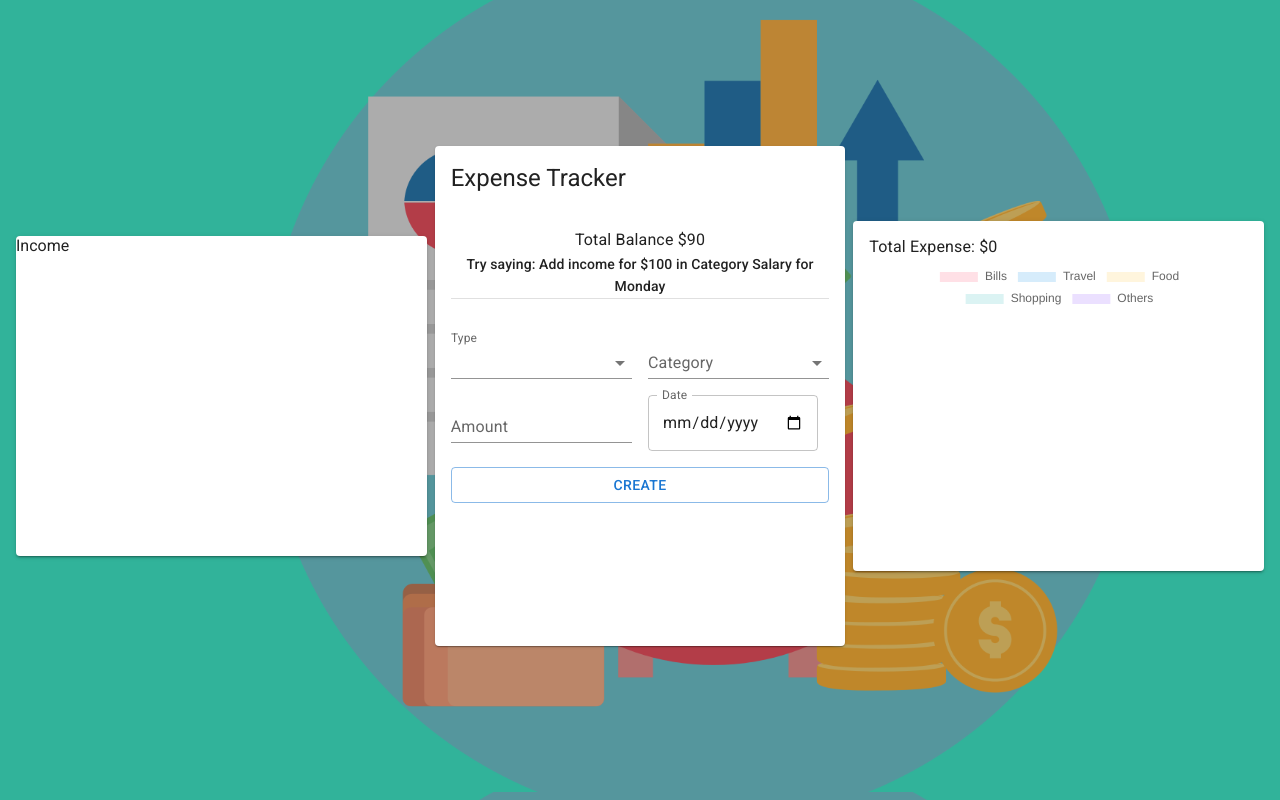
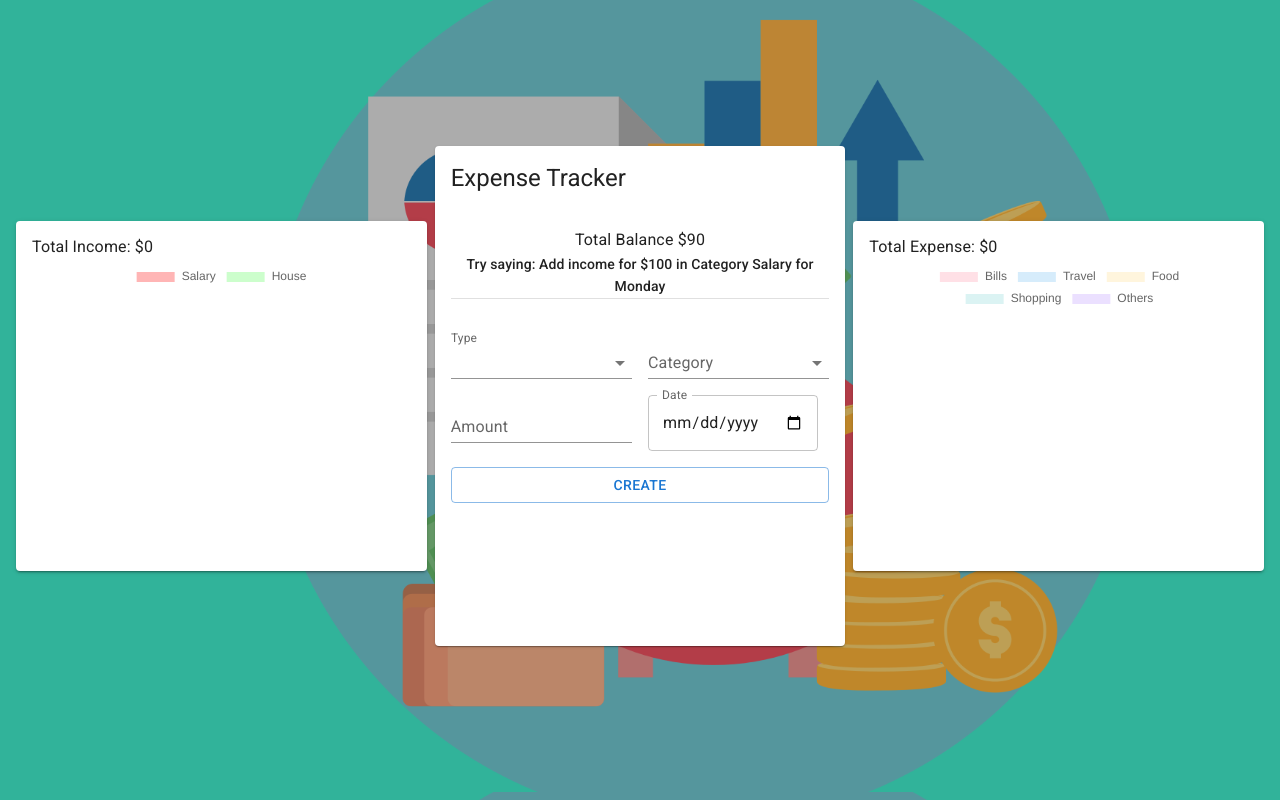
Before and after one commit to Jobayer98/Expense-Tracker, a React (Vite) app in the folder client/: page / in a window 1280 px wide. Built offline with nearby package versions, Linux system fonts and the light colour scheme.

Commit message:
finished income section

```diff
--- a/client/src/components/Expense/Expense.jsx
+++ b/client/src/components/Expense/Expense.jsx
@@ -10,42 +10,51 @@ const Expense = () => {
   const { transactions } = useContext(ExpenseContext);
 
   const totalExpense = transactions.reduce((prevValue, transaction) => {
-    if (transaction.type === "Expense") {
+    if (
+      transaction.type === "Expense" &&
+      transaction.category === "Bills" &&
+      transaction.category === "Travel" &&
+      transaction.category === "Food" &&
+      transaction.category === "Shopping" &&
+      transaction.category === "Others"
+    ) {
       return prevValue + transaction.amount;
     }
     return prevValue;
   }, 0);
 
   const bills = transactions.reduce((prevBills, item) => {
-    if (item.category === "Bills") {
+    if (item.type === "Expense" && item.category === "Bills") {
       return prevBills + item.amount;
     }
     return prevBills;
   }, 0);
   const travel = transactions.reduce((prevTravel, item) => {
-    if (item.category === "Travel") {
+    if (item.type === "Expense" && item.category === "Travel") {
       return prevTravel + item.amount;
     }
     return prevTravel;
   }, 0);
   const food = transactions.reduce((prevFood, item) => {
-    if (item.category === "Food") {
+    if (item.type === "Expense" && item.category === "Food") {
       return prevFood + item.amount;
     }
     return prevFood;
   }, 0);
   const shopping = transactions.reduce((prevShopping, item) => {
-    if (item.category === "Shopping") {
+    if (item.type === "Expense" && item.category === "Shopping") {
       return prevShopping + item.amount;
     }
     return prevShopping;
   }, 0);
+
   const others = transactions.reduce((prevOthers, item) => {
-    if (item.category === "Others") {
+    if (item.type === "Expense" && item.category === "Others") {
       return prevOthers + item.amount;
     }
     return prevOthers;
   }, 0);
+
   const data = {
     labels: ["Bills", "Travel", "Food", "Shopping", "Others"],
     datasets: [
--- a/client/src/components/FormData/FormData.jsx
+++ b/client/src/components/FormData/FormData.jsx
@@ -14,7 +14,6 @@ const typeData = [{ title: "Income" }, { title: "Expense" }];
 
 const category = [
   { title: "Bills" },
-  { title: "Car" },
   { title: "Travel" },
   { title: "Food" },
   { title: "Shopping" },
--- a/client/src/components/Income/Income.jsx
+++ b/client/src/components/Income/Income.jsx
@@ -1,9 +1,66 @@
-import { Paper } from "@mui/material";
+import { Grid, Paper, Typography } from "@mui/material";
+import { Chart as ChartJS, ArcElement, Tooltip, Legend } from "chart.js";
+import { useContext } from "react";
+import { Doughnut } from "react-chartjs-2";
+import ExpenseContext from "../../context/ExpenseContext";
+
+ChartJS.register(ArcElement, Tooltip, Legend);
 
 const Income = () => {
+  const { transactions } = useContext(ExpenseContext);
+
+  const totalIncome = transactions.reduce((prevValue, transaction) => {
+    if (
+      transaction.type === "Income" &&
+      transaction.category === "Salary" &&
+      transaction.category === "House"
+    ) {
+      return prevValue + transaction.amount;
+    }
+    return prevValue;
+  }, 0);
+
+  const salary = transactions.reduce((preValue, item) => {
+    if (item.type === "Income" && item.category === "Salary") {
+      return preValue + item.amount;
+    }
+    return preValue;
+  }, 0);
+
+  const house = transactions.reduce((preValue, item) => {
+    if (item.type === "Income" && item.category === "House") {
+      return preValue + item.amount;
+    }
+    return preValue;
+  }, 0);
+
+  const data = {
+    labels: ["Salary", "House"],
+    datasets: [
+      {
+        data: [salary, house],
+        backgroundColor: [
+          "rgba(255, 10, 10, 0.3)",
+          "rgba(0, 250, 0, 0.2)",
+          "rgba(20, 10, 255, 0.3)",
+        ],
+      },
+    ],
+  };
+
   return (
-    <Paper elevation={2} style={{ background: "#fff", height: "320px" }}>
-      Income
+    <Paper
+      elevation={2}
+      style={{ background: "#fff", height: "350px", paddingTop: "12px" }}
+    >
+      <Typography variant="subtitle1" sx={{ mx: "16px" }}>
+        Total Income: ${totalIncome}
+      </Typography>
+      <Grid container justifyContent={"center"} alignItems={"center"}>
+        <Grid item>
+          <Doughnut data={data} />
+        </Grid>
+      </Grid>
     </Paper>
   );
 };
```
